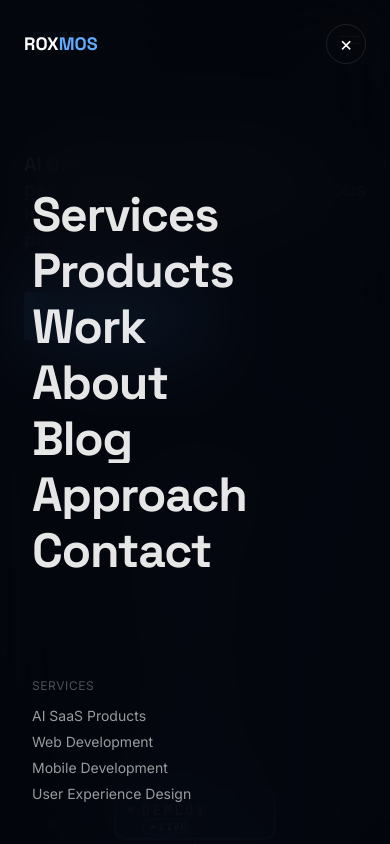
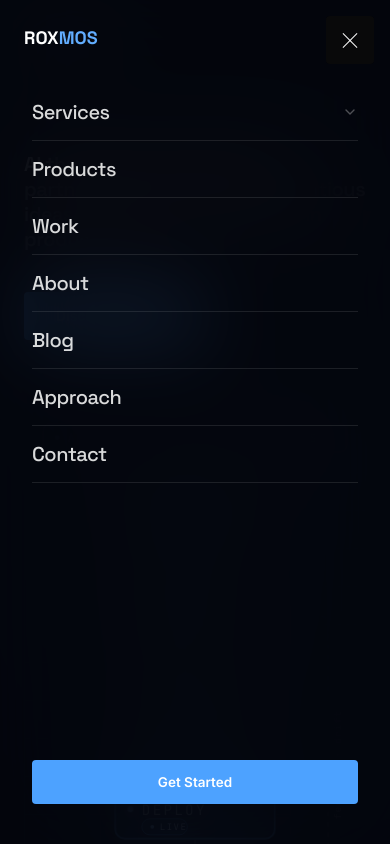
Before and after one commit to rudra273/roxmos, a Next.js app: page / in a window 390 px wide. Both pictures are taken after a click on the button "Open menu". Shown: the top 844 px of the page. Built offline with nearby package versions, Linux system fonts and the light colour scheme.

Commit message:
mobile navbar fix

```diff
--- a/components/Navbar.tsx
+++ b/components/Navbar.tsx
@@ -1,6 +1,6 @@
 "use client";
 
-import { useState } from "react";
+import { useEffect, useState } from "react";
 import { AnimatePresence, motion } from "framer-motion";
 
 /* ──────────────────────────────────────────────────────────
@@ -31,6 +31,27 @@ const EASE = [0.4, 0, 0.2, 1] as const;
 export default function Navbar() {
   const [servicesOpen, setServicesOpen] = useState(false);
   const [mobileOpen, setMobileOpen] = useState(false);
+  const [servicesExpanded, setServicesExpanded] = useState(false);
+
+  // Collapse the mobile Services accordion whenever the menu closes.
+  useEffect(() => {
+    if (!mobileOpen) setServicesExpanded(false);
+  }, [mobileOpen]);
+
+  // Lock body scroll + close on Escape while the mobile overlay is open.
+  useEffect(() => {
+    if (!mobileOpen) return;
+    const prev = document.body.style.overflow;
+    document.body.style.overflow = "hidden";
+    const onKey = (e: KeyboardEvent) => {
+      if (e.key === "Escape") setMobileOpen(false);
+    };
+    window.addEventListener("keydown", onKey);
+    return () => {
+      document.body.style.overflow = prev;
+      window.removeEventListener("keydown", onKey);
+    };
+  }, [mobileOpen]);
 
   return (
     <>
@@ -114,14 +135,35 @@ export default function Navbar() {
         </motion.div>
       </nav>
 
-      {/* ── Mobile: burger (top-right) + fullscreen overlay ── */}
+      {/* ── Mobile: morphing 2-bar burger (top-right) + fullscreen overlay ── */}
       <button
-        onClick={() => setMobileOpen(true)}
-        aria-label="Open menu"
-        className="fixed right-4 top-4 z-50 flex h-12 w-12 flex-col items-center justify-center gap-1.5 rounded-tight bg-[#0a0a0a]/90 backdrop-blur-xl md:hidden"
+        onClick={() => setMobileOpen((v) => !v)}
+        aria-label={mobileOpen ? "Close menu" : "Open menu"}
+        aria-expanded={mobileOpen}
+        className="fixed right-4 top-4 z-[70] flex h-12 w-12 items-center justify-center rounded-tight bg-[#0a0a0a]/90 backdrop-blur-xl md:hidden"
       >
-        <span className="h-px w-5 bg-white" />
-        <span className="h-px w-5 bg-white" />
+        <span className="relative block h-3 w-5">
+          <motion.span
+            className="absolute left-0 top-1/2 h-px w-5 bg-white"
+            initial={false}
+            animate={
+              mobileOpen
+                ? { y: 0, rotate: 45 }
+                : { y: -3, rotate: 0 }
+            }
+            transition={{ duration: 0.3, ease: EASE }}
+          />
+          <motion.span
+            className="absolute left-0 top-1/2 h-px w-5 bg-white"
+            initial={false}
+            animate={
+              mobileOpen
+                ? { y: 0, rotate: -45 }
+                : { y: 3, rotate: 0 }
+            }
+            transition={{ duration: 0.3, ease: EASE }}
+          />
+        </span>
       </button>
 
       <AnimatePresence>
@@ -133,23 +175,81 @@ export default function Navbar() {
             transition={{ duration: 0.35, ease: EASE }}
             className="fixed inset-0 z-[60] flex flex-col bg-ink/85 backdrop-blur-2xl md:hidden"
           >
-            <div className="flex items-center justify-between px-6 py-6">
+            <div className="flex items-center px-6 py-6">
               <span className="font-display text-lg font-bold">
                 ROX<span className="text-accent">MOS</span>
               </span>
-              <button
-                onClick={() => setMobileOpen(false)}
-                aria-label="Close menu"
-                className="flex h-10 w-10 items-center justify-center rounded-full border border-white/10 text-xl"
-              >
-                ×
-              </button>
             </div>
 
-            <nav className="flex flex-1 flex-col justify-center gap-2 px-8">
-              {[{ label: "Services", href: "#services" }, ...NAV_LINKS].map(
-                (link, i) => (
-                  <div key={link.href + link.label} className="overflow-hidden">
+            <nav className="flex flex-1 flex-col px-8 pt-2">
+              {/* Services accordion — first item */}
+              <div className="overflow-hidden">
+                <motion.button
+                  onClick={() => setServicesExpanded((v) => !v)}
+                  aria-expanded={servicesExpanded}
+                  initial={{ y: "110%" }}
+                  animate={{ y: 0 }}
+                  exit={{ y: "110%" }}
+                  transition={{ duration: 0.5, delay: 0.06, ease: EASE }}
+                  className="group flex w-full items-center justify-between border-b border-white/10 py-3.5 font-display text-xl font-medium tracking-tight text-white/85 transition-colors hover:text-accent"
+                >
+                  Services
+                  <motion.span
+                    animate={{ rotate: servicesExpanded ? 180 : 0 }}
+                    transition={{ duration: 0.3, ease: EASE }}
+                    className="text-white/30 transition-colors group-hover:text-accent"
+                  >
+                    <svg
+                      width="16"
+                      height="16"
+                      viewBox="0 0 16 16"
+                      fill="none"
+                      aria-hidden
+                    >
+                      <path
+                        d="m4 6 4 4 4-4"
+                        stroke="currentColor"
+                        strokeWidth="1.4"
+                        strokeLinecap="round"
+                        strokeLinejoin="round"
+                      />
+                    </svg>
+                  </motion.span>
+                </motion.button>
+              </div>
+
+              <AnimatePresence initial={false}>
+                {servicesExpanded && (
+                  <motion.div
+                    initial={{ height: 0, opacity: 0 }}
+                    animate={{ height: "auto", opacity: 1 }}
+                    exit={{ height: 0, opacity: 0 }}
+                    transition={{ duration: 0.35, ease: EASE }}
+                    className="overflow-hidden"
+                  >
+                    <div className="ml-1 border-l border-white/10 py-2 pl-4">
+                      {SERVICES.map((s) => (
+                        <a
+                          key={s.title}
+                          href="#services"
+                          onClick={() => setMobileOpen(false)}
+                          className="group flex items-center gap-3 py-2 transition-colors"
+                        >
+                          <span className="font-mono text-[11px] text-white/40">
+                            {s.meta}
+                          </span>
+                          <span className="text-sm text-white/70 transition-colors group-hover:text-accent">
+                            {s.title}
+                          </span>
+                        </a>
+                      ))}
+                    </div>
+                  </motion.div>
+                )}
+              </AnimatePresence>
+
+              {NAV_LINKS.map((link, i) => (
+                <div key={link.href} className="overflow-hidden">
                   <motion.a
                     href={link.href}
                     onClick={() => setMobileOpen(false)}
@@ -157,28 +257,26 @@ export default function Navbar() {
                     animate={{ y: 0 }}
                     exit={{ y: "110%" }}
                     transition={{
-                        duration: 0.55,
-                        delay: 0.08 + i * 0.07,
+                      duration: 0.5,
+                      delay: 0.12 + i * 0.06,
                       ease: EASE,
                     }}
-                      className="block font-display text-5xl font-bold tracking-tight text-white/90 transition-colors hover:text-accent"
+                    className="block border-b border-white/10 py-3.5 font-display text-xl font-medium tracking-tight text-white/85 transition-colors hover:text-accent"
                   >
                     {link.label}
                   </motion.a>
                 </div>
-                ),
-              )}
+              ))}
             </nav>
 
             <div className="px-8 pb-10">
-              <p className="mb-3 text-xs uppercase tracking-wider text-white/30">
-                Services
-              </p>
-              <ul className="space-y-1.5 text-sm text-white/60">
-                {SERVICES.map((s) => (
-                  <li key={s.title}>{s.title}</li>
-                ))}
-              </ul>
+              <a
+                href="#contact"
+                onClick={() => setMobileOpen(false)}
+                className="flex h-11 items-center justify-center rounded-tight bg-primary text-[13.5px] font-semibold text-white transition-colors hover:bg-accent"
+              >
+                Get Started
+              </a>
             </div>
           </motion.div>
         )}
```
Lines whose indentation alone changed are shown as unchanged.
